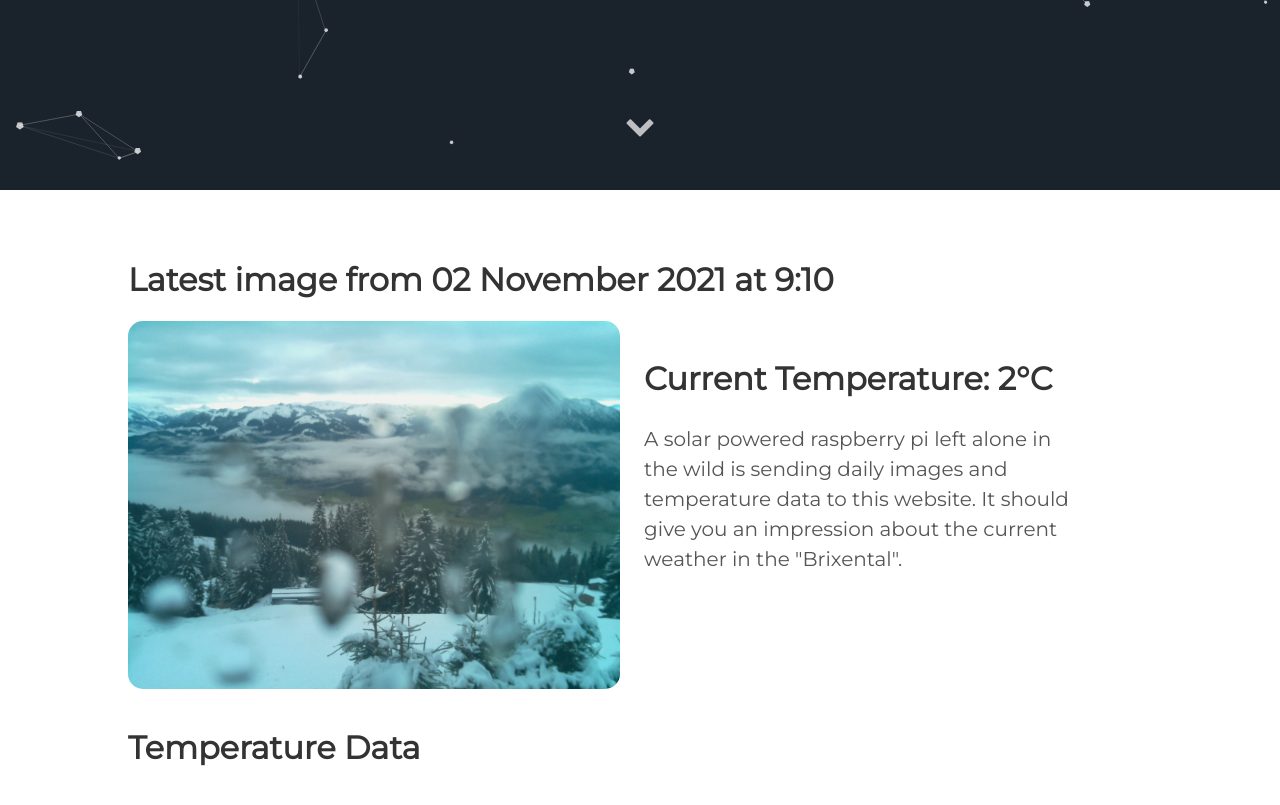
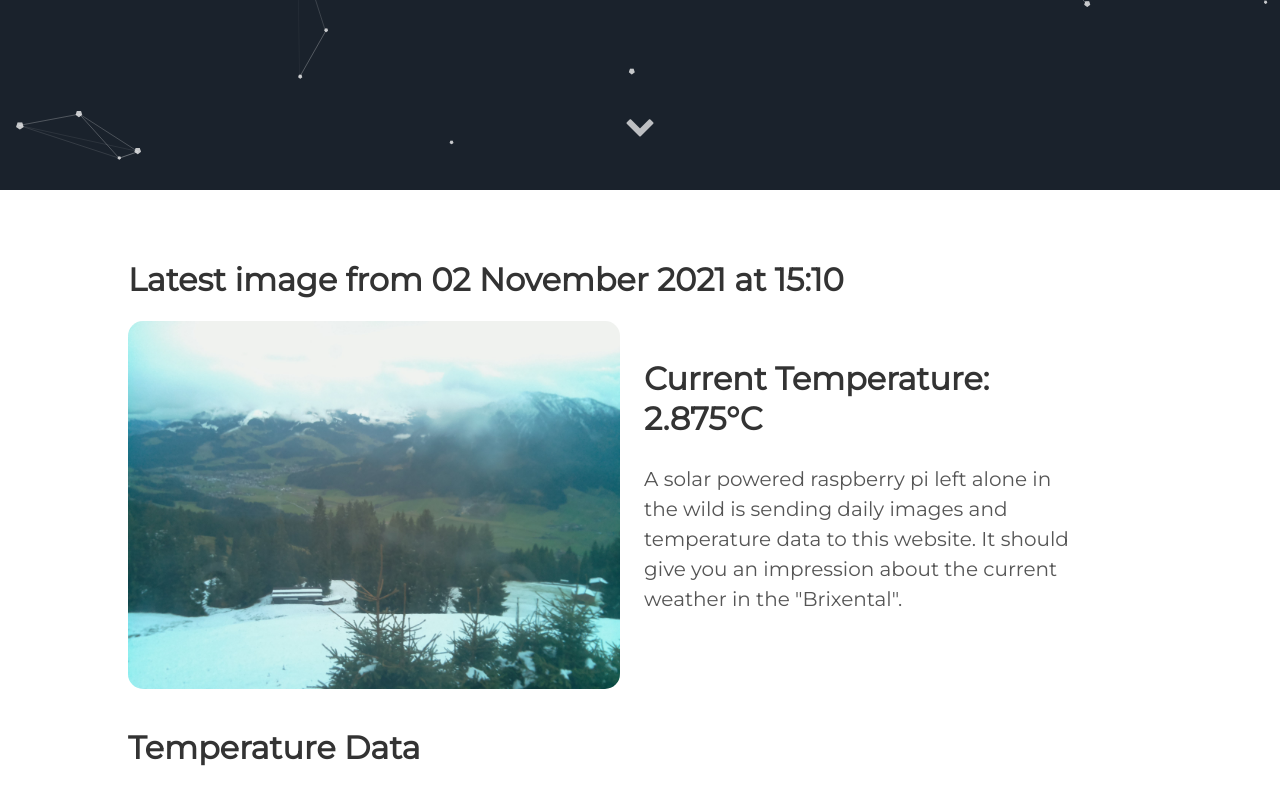
Before and after one commit to vektorious/vektorious.github.io, a Jekyll site: the page built from resources/huette.md, in a window 1280 px wide and 900 px high, scrolled down 710 px. Shown: the top 805 px of the window. Built offline with Jekyll 4.4.1, drawn with Linux system fonts in a browser that asks for light colours.

Commit message:
I'm a bot beep boop

```diff
--- a/resources/huette.md
+++ b/resources/huette.md
@@ -6,13 +6,13 @@ image: '/assets/img/'
 description: 'Live image from the Austrian alps'
 twitter_text: ' '
 ---
-## Latest image from 02 November 2021 at  9:10
+## Latest image from 02 November 2021 at 15:10
 <div class="huette">
   <div class="huette-image">
     <img src="{{ "/assets/img/huette.jpg" | prepend: site.baseurl }}">
   </div>
   <div class="huette-text">
-        <h2>Current Temperature: 2°C</h2>
+        <h2>Current Temperature: 2.875°C</h2>
         <p>A solar powered raspberry pi left alone in the wild is sending daily images and temperature data to this website. It should give you an impression about the current weather in the "Brixental".</p>
 
   </div>
```
Also changed, not shown: rpi-script/2021-11-02_150913.txt (renamed from rpi-script/2021-11-02_090911.txt, +5 -5 lines), rpi-script/huette.md (+2 -2 lines), assets/img/huette.jpg, assets/img/temp_plot.png, rpi-script/temp_plot.png, 1 other file.
